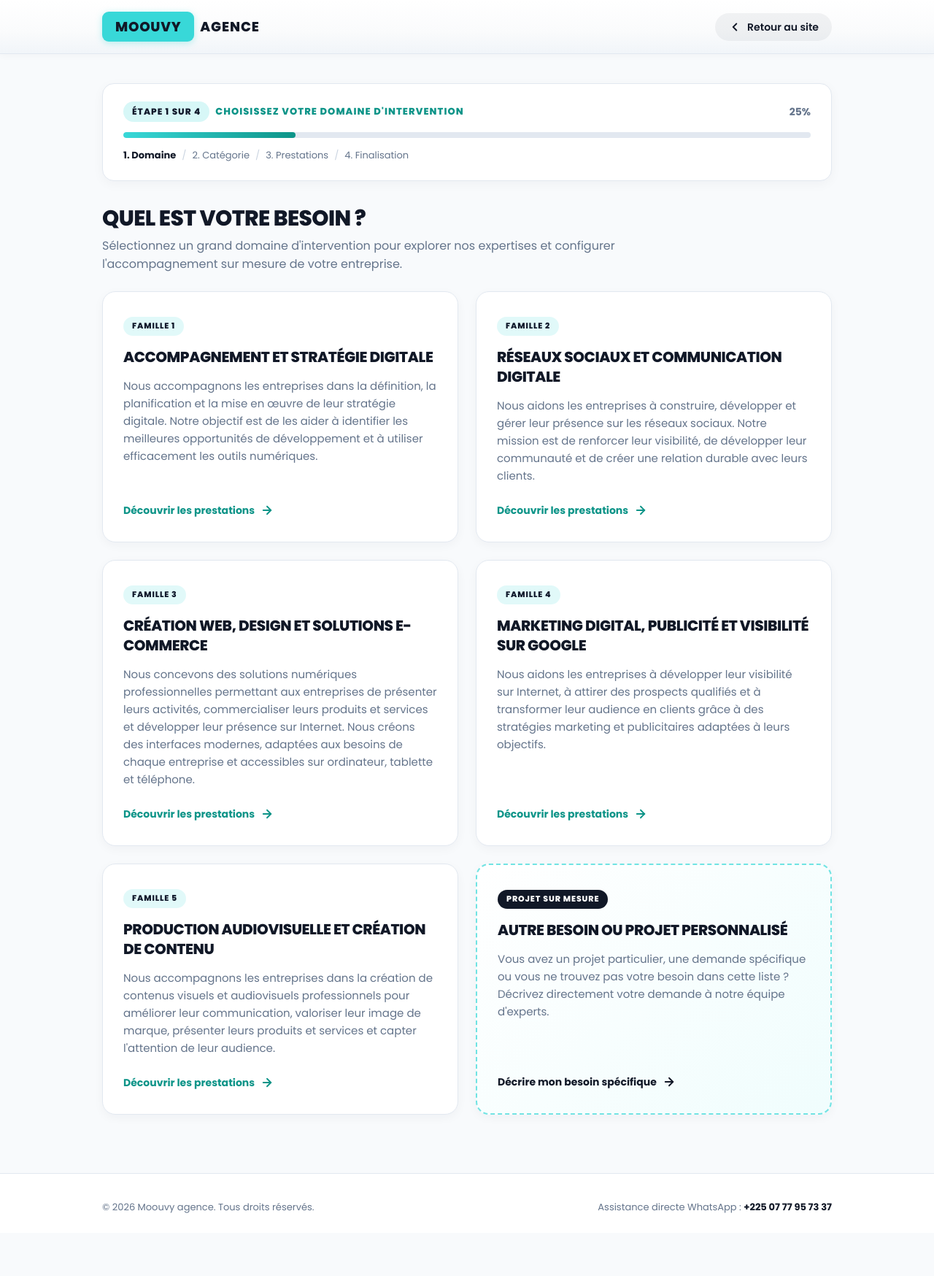
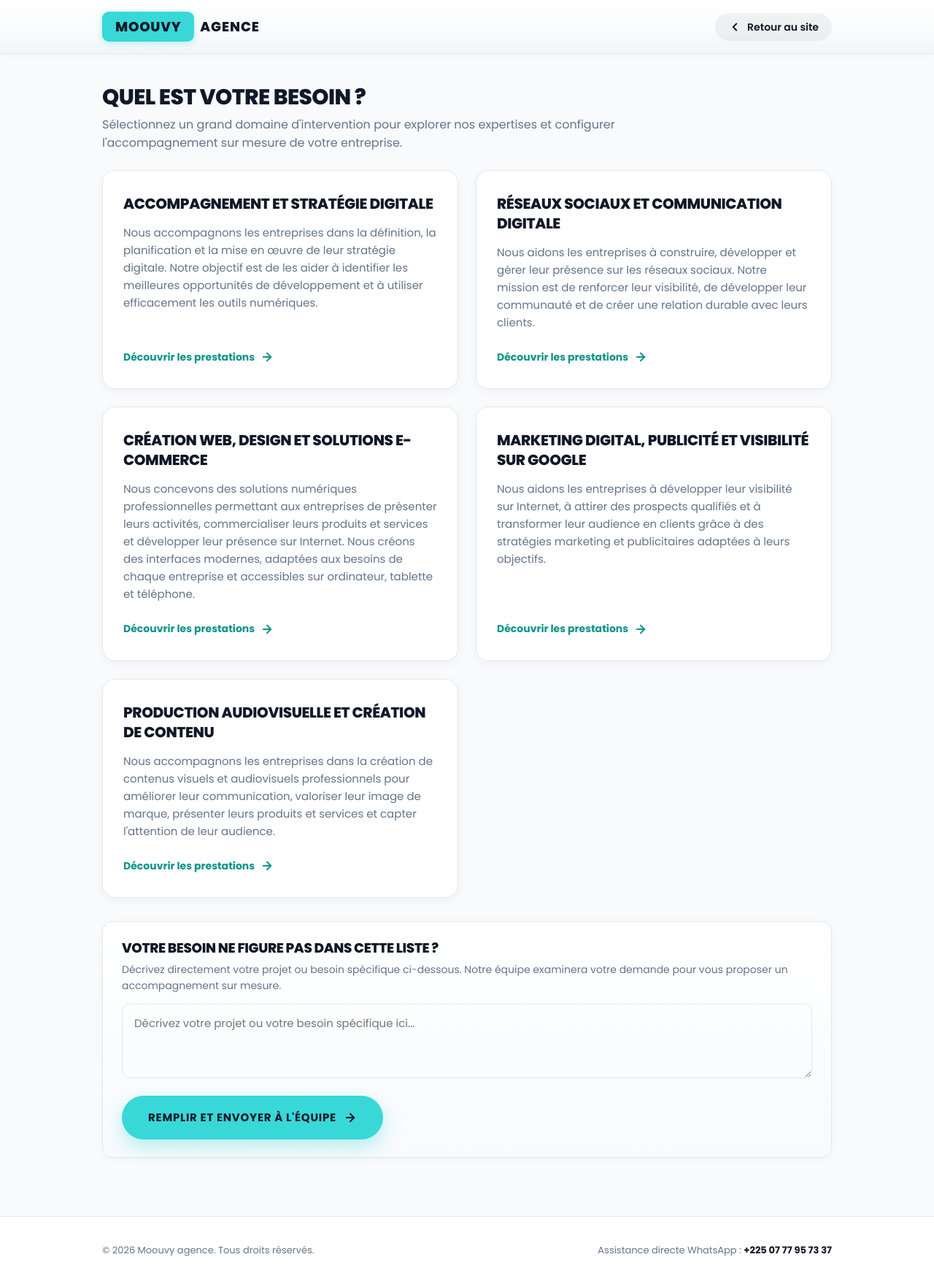
Before and after one commit to gatadesirekana-source/moouvy-agence, a plain HTML site: page services.html in a window 1280 px wide. Shown: the whole page at 73% size. Before the commit the page ends 1689 px from the top, so only its background shows below. Drawn offline with Linux system fonts and the light colour scheme.

Commit message:
fix(services): suppression cadre etape 1 sur 4, retrait badges famille, saisie directe autre projet et harmonisation formulaire

```diff
--- a/services.html
+++ b/services.html
@@ -74,84 +74,16 @@
       padding: 0 20px;
     }
 
-    /* Barre de progression multi-étapes */
-    .services-progress-box {
-      background: #FFFFFF;
-      border: 1px solid var(--color-border);
-      border-radius: 16px;
-      padding: 24px 28px;
-      box-shadow: 0 4px 16px rgba(17, 24, 39, 0.04);
-      margin-bottom: 32px;
-    }
-
-    .progress-top-row {
-      display: flex;
-      align-items: center;
-      justify-content: space-between;
-      margin-bottom: 14px;
-      flex-wrap: wrap;
-      gap: 10px;
-    }
-
-    .progress-step-indicator {
-      font-size: 0.8125rem;
-      font-weight: var(--font-weight-extrabold);
-      text-transform: uppercase;
-      letter-spacing: 0.08em;
-      color: var(--color-primary-dark);
-      display: flex;
-      align-items: center;
-      gap: 8px;
-    }
-
-    .progress-step-pill {
-      background-color: rgba(56, 216, 216, 0.2);
-      color: #0F172A;
-      padding: 4px 12px;
-      border-radius: var(--radius-pill);
-      font-size: 0.75rem;
-    }
-
-    .progress-percentage {
-      font-size: 0.875rem;
-      font-weight: var(--font-weight-bold);
-      color: #64748B;
-    }
-
-    .progress-track {
-      width: 100%;
-      height: 8px;
-      background-color: #E2E8F0;
-      border-radius: var(--radius-pill);
+    .visually-hidden {
+      position: absolute;
+      width: 1px;
+      height: 1px;
+      padding: 0;
+      margin: -1px;
       overflow: hidden;
-      position: relative;
-    }
-
-    .progress-bar-fill {
-      height: 100%;
-      width: 25%;
-      background: linear-gradient(90deg, #38D8D8 0%, #0D9488 100%);
-      border-radius: var(--radius-pill);
-      transition: width 0.4s cubic-bezier(0.16, 1, 0.3, 1);
-    }
-
-    .progress-breadcrumb {
-      display: flex;
-      align-items: center;
-      gap: 8px;
-      margin-top: 14px;
-      font-size: 0.8125rem;
-      color: #64748B;
-      flex-wrap: wrap;
-    }
-
-    .breadcrumb-item.active {
-      color: var(--color-night-blue);
-      font-weight: var(--font-weight-bold);
-    }
-
-    .breadcrumb-sep {
-      color: #CBD5E1;
+      clip: rect(0, 0, 0, 0);
+      white-space: nowrap;
+      border: 0;
     }
 
     /* En-tête de section interactive */
@@ -429,63 +361,35 @@
       color: var(--color-primary-dark);
     }
 
-    /* Bloc "Autre" en bas de choix */
+    /* Blocs "Autre" directs sans accordéon ni icône */
     .other-choice-card {
       margin-top: 28px;
       background: #FFFFFF;
       border: 1px solid var(--color-border);
       border-radius: 14px;
-      padding: 22px 24px;
+      padding: 24px 26px;
       box-shadow: var(--shadow-sm);
     }
 
-    .other-choice-toggle {
-      display: flex;
-      align-items: center;
-      justify-content: space-between;
-      cursor: pointer;
-      user-select: none;
-    }
-
-    .other-toggle-left {
-      display: flex;
-      align-items: center;
-      gap: 12px;
-    }
-
-    .other-toggle-icon {
-      width: 36px;
-      height: 36px;
-      border-radius: 50%;
-      background-color: rgba(56, 216, 216, 0.2);
-      color: var(--color-primary-dark);
-      display: flex;
-      align-items: center;
-      justify-content: center;
-      font-weight: bold;
-    }
-
-    .other-toggle-title {
-      font-size: 0.95rem;
-      font-weight: var(--font-weight-bold);
+    .other-choice-step1 {
+      margin-top: 32px;
+      background: linear-gradient(180deg, #FFFFFF 0%, #F8FAFC 100%);
+      border: 1.5px solid var(--color-border);
+    }
+
+    .other-direct-title {
+      font-size: 1.15rem;
+      font-weight: var(--font-weight-extrabold);
       color: var(--color-night-blue);
-    }
-
-    .other-toggle-desc {
-      font-size: 0.8125rem;
+      margin-bottom: 6px;
+      line-height: 1.35;
+    }
+
+    .other-direct-desc {
+      font-size: 0.875rem;
       color: #64748B;
-      margin-top: 2px;
-    }
-
-    .other-input-container {
-      margin-top: 18px;
-      padding-top: 18px;
-      border-top: 1px dashed var(--color-border);
-      display: none;
-    }
-
-    .other-input-container.is-open {
-      display: block;
+      margin-bottom: 14px;
+      line-height: 1.55;
     }
 
     .other-textarea {
@@ -499,7 +403,8 @@
       resize: vertical;
       min-height: 90px;
       transition: border-color var(--transition-fast), box-shadow var(--transition-fast);
-      margin-bottom: 14px;
+      margin-bottom: 16px;
+      box-sizing: border-box;
     }
 
     .other-textarea:focus {
@@ -901,29 +806,6 @@
   <main class="services-main">
     <div class="services-container">
 
-      <!-- Barre de progression 4 étapes -->
-      <div class="services-progress-box" aria-label="Progression du parcours">
-        <div class="progress-top-row">
-          <div class="progress-step-indicator" id="progress-step-label">
-            <span class="progress-step-pill" id="progress-step-pill">Étape 1 sur 4</span>
-            <span id="progress-step-name">Choisissez votre domaine d'intervention</span>
-          </div>
-          <span class="progress-percentage" id="progress-percent-label">25%</span>
-        </div>
-        <div class="progress-track">
-          <div class="progress-bar-fill" id="progress-bar-fill" style="width: 25%;"></div>
-        </div>
-        <div class="progress-breadcrumb">
-          <span class="breadcrumb-item active" id="crumb-1">1. Domaine</span>
-          <span class="breadcrumb-sep">/</span>
-          <span class="breadcrumb-item" id="crumb-2">2. Catégorie</span>
-          <span class="breadcrumb-sep">/</span>
-          <span class="breadcrumb-item" id="crumb-3">3. Prestations</span>
-          <span class="breadcrumb-sep">/</span>
-          <span class="breadcrumb-item" id="crumb-4">4. Finalisation</span>
-        </div>
-      </div>
-
       <!-- =============================================================== -->
       <!-- ÉTAPE 1 : CHOIX DE LA FAMILLE (5 FAMILLES + CARTE AUTRE)         -->
       <!-- =============================================================== -->
@@ -938,7 +820,24 @@
         </div>
 
         <div class="families-grid" id="families-container">
-          <!-- Injecté dynamiquement par JavaScript pour fidélité absolue -->
+          <!-- Injecté dynamiquement par JavaScript -->
+        </div>
+
+        <!-- Bloc direct "Autre projet" à l'étape 1 -->
+        <div class="other-choice-card other-choice-step1">
+          <h2 class="other-direct-title">Votre besoin ne figure pas dans cette liste ?</h2>
+          <p class="other-direct-desc">
+            Décrivez directement votre projet ou besoin spécifique ci-dessous. Notre équipe examinera votre demande pour vous proposer un accompagnement sur mesure.
+          </p>
+          <label for="other-text-step-1" class="visually-hidden">Décrivez votre projet :</label>
+          <textarea id="other-text-step-1" class="other-textarea" rows="3" placeholder="Décrivez votre projet ou votre besoin spécifique ici..."></textarea>
+          <button type="button" class="btn btn-pill btn-large" onclick="submitOtherAtStep(1)">
+            <span>Remplir et envoyer à l'équipe</span>
+            <svg width="18" height="18" viewBox="0 0 24 24" fill="none" stroke="currentColor" stroke-width="2.5" stroke-linecap="round" stroke-linejoin="round" aria-hidden="true">
+              <line x1="5" y1="12" x2="19" y2="12"></line>
+              <polyline points="12 5 19 12 12 19"></polyline>
+            </svg>
+          </button>
         </div>
       </div>
 
@@ -965,26 +864,19 @@
           <!-- Injecté dynamiquement selon la famille choisie -->
         </div>
 
-        <!-- Bloc "Autre" de l'Étape 2 -->
+        <!-- Bloc direct "Autre service" à l'Étape 2 -->
         <div class="other-choice-card">
-          <div class="other-choice-toggle" onclick="toggleOtherInput('step-2')">
-            <div class="other-toggle-left">
-              <div class="other-toggle-icon">✍️</div>
-              <div>
-                <div class="other-toggle-title">Autre besoin ou service sur mesure dans ce domaine ?</div>
-                <div class="other-toggle-desc">Cliquez ici pour décrire directement votre besoin spécifique.</div>
-              </div>
-            </div>
-            <span class="btn btn-subtle" style="padding: 6px 14px; font-size: 0.8125rem;">Préciser</span>
-          </div>
-
-          <div class="other-input-container" id="other-input-container-step-2">
-            <label for="other-text-step-2" class="form-label">Décrivez le service que vous souhaitez :</label>
-            <textarea id="other-text-step-2" class="other-textarea" placeholder="Exemple : Je souhaite une solution spécifique pour relier mon système de stock à mon WhatsApp et automatiser mes factures..."></textarea>
-            <button type="button" class="btn btn-pill" onclick="submitOtherAtStep(2)">
-              Continuer vers mon récapitulatif →
-            </button>
-          </div>
+          <h3 class="other-direct-title">Avez-vous un autre service ?</h3>
+          <p class="other-direct-desc">Indiquez ci-dessous le service ou la prestation spécifique dont vous avez besoin dans ce domaine :</p>
+          <label for="other-text-step-2" class="visually-hidden">Votre service spécifique :</label>
+          <textarea id="other-text-step-2" class="other-textarea" rows="3" placeholder="Tapez ici le service que vous recherchez..."></textarea>
+          <button type="button" class="btn btn-pill" onclick="submitOtherAtStep(2)">
+            <span>Envoyer et continuer vers le récapitulatif</span>
+            <svg width="18" height="18" viewBox="0 0 24 24" fill="none" stroke="currentColor" stroke-width="2.5" stroke-linecap="round" stroke-linejoin="round" aria-hidden="true">
+              <line x1="5" y1="12" x2="19" y2="12"></line>
+              <polyline points="12 5 19 12 12 19"></polyline>
+            </svg>
+          </button>
         </div>
       </div>
 
@@ -1020,23 +912,12 @@
           <!-- Cases à cocher interactives injectées dynamiquement -->
         </div>
 
-        <!-- Option "Autre" à l'étape 3 -->
+        <!-- Bloc direct "Autre prestation" à l'étape 3 -->
         <div class="other-choice-card">
-          <div class="other-choice-toggle" onclick="toggleOtherInput('step-3')">
-            <div class="other-toggle-left">
-              <div class="other-toggle-icon">+</div>
-              <div>
-                <div class="other-toggle-title">Une prestation ne figure pas dans cette liste ?</div>
-                <div class="other-toggle-desc">Ajoutez une description libre pour compléter vos choix.</div>
-              </div>
-            </div>
-            <span class="btn btn-subtle" style="padding: 6px 14px; font-size: 0.8125rem;">Ajouter</span>
-          </div>
-
-          <div class="other-input-container" id="other-input-container-step-3">
-            <label for="other-text-step-3" class="form-label">Décrivez le service que vous souhaitez :</label>
-            <textarea id="other-text-step-3" class="other-textarea" placeholder="Indiquez ici tout besoin spécifique ou livrable attendu..."></textarea>
-          </div>
+          <h3 class="other-direct-title">Est-ce qu'une prestation ne figure pas dans cette liste, ajouter ci-dessous ?</h3>
+          <p class="other-direct-desc">Ajoutez ici toute prestation ou attente particulière non listée ci-dessus :</p>
+          <label for="other-text-step-3" class="visually-hidden">Prestation non listée :</label>
+          <textarea id="other-text-step-3" class="other-textarea" rows="3" placeholder="Indiquez ici tout besoin spécifique ou livrable attendu..."></textarea>
         </div>
 
         <div class="step-actions-bar">
@@ -1129,13 +1010,13 @@
 
             <div class="form-grid-2">
               <div class="form-group">
-                <label for="client-business" class="form-label">Nom de votre entreprise ou projet</label>
-                <input type="text" id="client-business" class="form-input" placeholder="Ex : Sahel Luxe & Retail">
+                <label for="client-business" class="form-label">Nom de votre entreprise ou projet <span class="required">*</span></label>
+                <input type="text" id="client-business" class="form-input" placeholder="Ex : Sahel Luxe & Retail" required>
               </div>
 
               <div class="form-group">
-                <label for="client-email" class="form-label">Adresse e-mail (facultatif)</label>
-                <input type="email" id="client-email" class="form-input" placeholder="Ex : contact@monentreprise.com">
+                <label for="client-email" class="form-label">Adresse e-mail <span class="required">*</span></label>
+                <input type="email" id="client-email" class="form-input" placeholder="Ex : contact@monentreprise.com" required>
               </div>
             </div>
 
@@ -1749,10 +1630,9 @@
     // Initialisation
     document.addEventListener('DOMContentLoaded', () => {
       renderFamilies();
-      updateProgress();
     });
 
-    // Étape 1 : Rendu des 5 familles + Carte Autre
+    // Étape 1 : Rendu des 5 domaines d'intervention (sans badge "FAMILLE")
     function renderFamilies() {
       const container = document.getElementById('families-container');
       if (!container) return;
@@ -1761,9 +1641,8 @@
 
       CATALOGUE_DATA.forEach(family => {
         html += `
-          <div class="family-card" tabindex="0" role="button" aria-label="Sélectionner ${family.title}" onclick="selectFamily('${family.id}')" onkeydown="if(event.key==='Enter'||event.key===' ') selectFamily('${family.id}')">
+          <div class="family-card" tabindex="0" role="button" aria-label="Sélectionner ${family.shortTitle}" onclick="selectFamily('${family.id}')" onkeydown="if(event.key==='Enter'||event.key===' ') selectFamily('${family.id}')">
             <div>
-              <span class="family-card-badge">FAMILLE ${family.num}</span>
               <h3 class="family-card-title">${family.shortTitle}</h3>
               <p class="family-card-desc">${family.presentation}</p>
             </div>
@@ -1777,24 +1656,6 @@
           </div>
         `;
       });
-
-      // 6e carte : Autre
-      html += `
-        <div class="family-card family-card-other" tabindex="0" role="button" aria-label="Sélectionner un autre besoin sur mesure" onclick="selectDirectOther()" onkeydown="if(event.key==='Enter'||event.key===' ') selectDirectOther()">
-          <div>
-            <span class="family-card-badge">PROJET SUR MESURE</span>
-            <h3 class="family-card-title">Autre besoin ou projet personnalisé</h3>
-            <p class="family-card-desc">Vous avez un projet particulier, une demande spécifique ou vous ne trouvez pas votre besoin dans cette liste ? Décrivez directement votre demande à notre équipe d'experts.</p>
-          </div>
-          <div class="family-card-action" style="color: var(--color-night-blue);">
-            <span>Décrire mon besoin spécifique</span>
-            <svg width="18" height="18" viewBox="0 0 24 24" fill="none" stroke="currentColor" stroke-width="2.5" stroke-linecap="round" stroke-linejoin="round" aria-hidden="true">
-              <line x1="5" y1="12" x2="19" y2="12"></line>
-              <polyline points="12 5 19 12 12 19"></polyline>
-            </svg>
-          </div>
-        </div>
-      `;
 
       container.innerHTML = html;
     }
@@ -1986,49 +1847,47 @@
       }
     }
 
-    // Validation de l'étape 3
+    // Validation de l'étape 3 (Prestations cochées ou champ libre)
     function confirmServicesSelection() {
       const otherInput = document.getElementById('other-text-step-3');
       const otherVal = otherInput ? otherInput.value.trim() : '';
 
       if (state.selectedServices.size === 0 && !otherVal) {
         alert("Veuillez cocher au moins une prestation ou préciser votre besoin dans le champ texte ci-dessous pour continuer.");
+        if (otherInput) otherInput.focus();
         return;
       }
 
       if (otherVal) {
         state.customNote = otherVal;
+      } else {
+        state.customNote = "";
       }
 
       updateSummary();
       goToStep(4);
     }
 
-    // Toggle affichage champ "Autre"
-    function toggleOtherInput(stepId) {
-      const container = document.getElementById(`other-input-container-${stepId}`);
-      if (container) {
-        container.classList.toggle('is-open');
-        if (container.classList.contains('is-open')) {
-          const textarea = container.querySelector('textarea');
-          if (textarea) textarea.focus();
-        }
-      }
-    }
-
-    // Soumission du bouton "Autre" depuis l'étape 2
+    // Soumission directe pour un autre projet (Étape 1 ou 2)
     function submitOtherAtStep(step) {
       const input = document.getElementById(`other-text-step-${step}`);
       const val = input ? input.value.trim() : '';
 
       if (!val) {
-        alert("Veuillez décrire le service que vous souhaitez pour continuer.");
+        alert("Veuillez décrire votre projet ou le service recherché pour continuer.");
+        if (input) input.focus();
         return;
       }
 
       state.customNote = val;
-      state.selectedCategory = { name: "Besoin spécifique sur mesure" };
-      state.selectedServices.clear();
+      if (step === 1) {
+        state.selectedFamily = { shortTitle: "Projet sur mesure / Besoin spécifique" };
+        state.selectedCategory = { name: "Demande personnalisée" };
+        state.selectedServices.clear();
+      } else if (step === 2) {
+        state.selectedCategory = { name: "Autre service dans ce domaine" };
+        state.selectedServices.clear();
+      }
 
       updateSummary();
       goToStep(4);
@@ -2079,7 +1938,7 @@
       }
     }
 
-    // Gestion du changement d'étape avec mise à jour de la barre
+    // Gestion du changement d'étape
     function goToStep(stepNum) {
       state.step = stepNum;
 
@@ -2092,36 +1951,9 @@
       const confPane = document.getElementById('confirmation-pane');
       if (confPane) confPane.style.display = 'none';
 
-      updateProgress();
       window.scrollTo({ top: 0, behavior: 'smooth' });
     }
 
-    function updateProgress() {
-      const step = state.step;
-      const stepPill = document.getElementById('progress-step-pill');
-      const stepName = document.getElementById('progress-step-name');
-      const percentLabel = document.getElementById('progress-percent-label');
-      const barFill = document.getElementById('progress-bar-fill');
-
-      const percentages = { 1: "25%", 2: "50%", 3: "75%", 4: "100%" };
-      const stepNames = {
-        1: "Choisissez votre domaine d'intervention",
-        2: "Choisissez une catégorie",
-        3: "Cochez vos prestations souhaitées",
-        4: "Récapitulatif & Coordonnées"
-      };
-
-      if (stepPill) stepPill.textContent = `Étape ${step} sur 4`;
-      if (stepName) stepName.textContent = stepNames[step] || "";
-      if (percentLabel) percentLabel.textContent = percentages[step] || "25%";
-      if (barFill) barFill.style.width = percentages[step] || "25%";
-
-      // Mise à jour fil d'Ariane
-      for (let i = 1; i <= 4; i++) {
-        const crumb = document.getElementById(`crumb-${i}`);
-        if (crumb) crumb.classList.toggle('active', i === step);
-      }
-    }
 
     // Soumission du formulaire final
     function handleServicesFormSubmit(e) {
@@ -2133,8 +1965,8 @@
       const email = document.getElementById('client-email').value.trim();
       const message = document.getElementById('client-message').value.trim();
 
-      if (!name || !whatsapp) {
-        alert("Veuillez renseigner votre nom et votre numéro WhatsApp.");
+      if (!name || !whatsapp || !business || !email) {
+        alert("Veuillez renseigner votre nom, votre numéro WhatsApp, le nom de votre entreprise/projet et votre adresse email.");
         return;
       }
 
```
